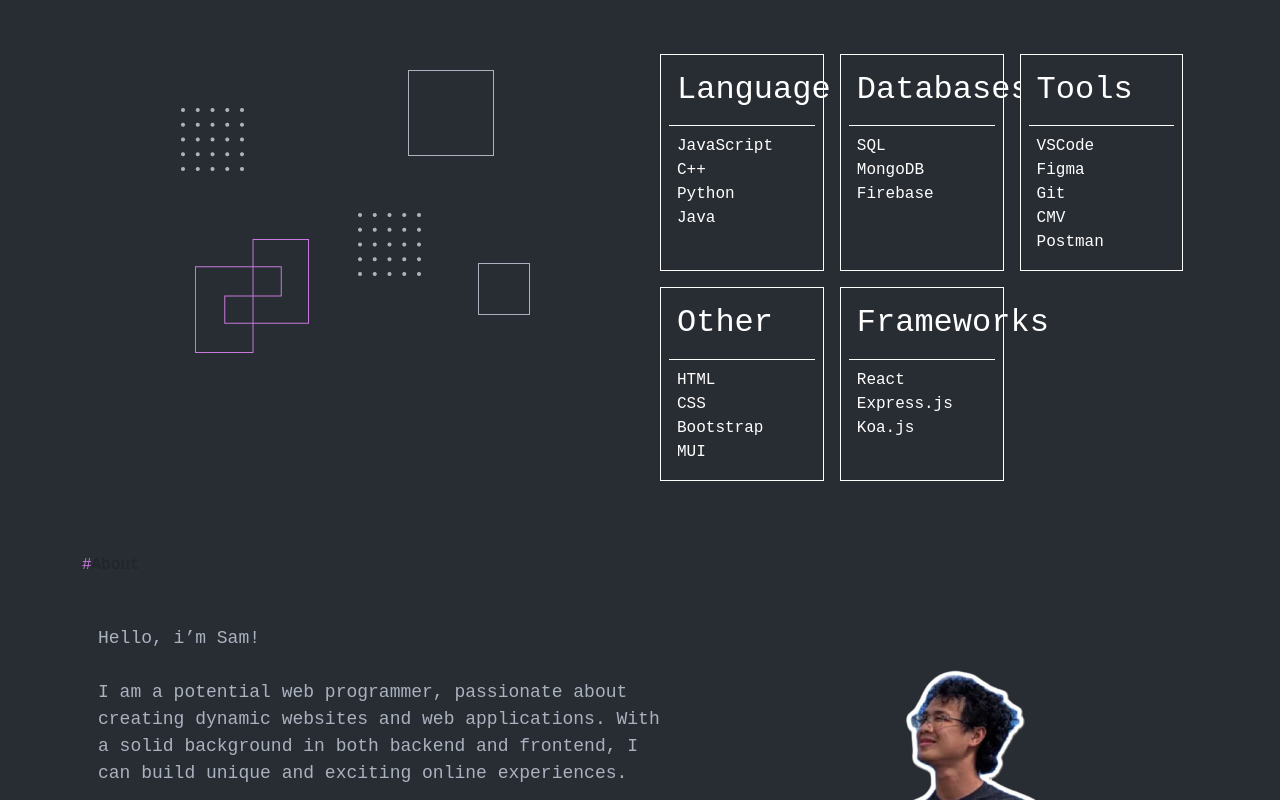
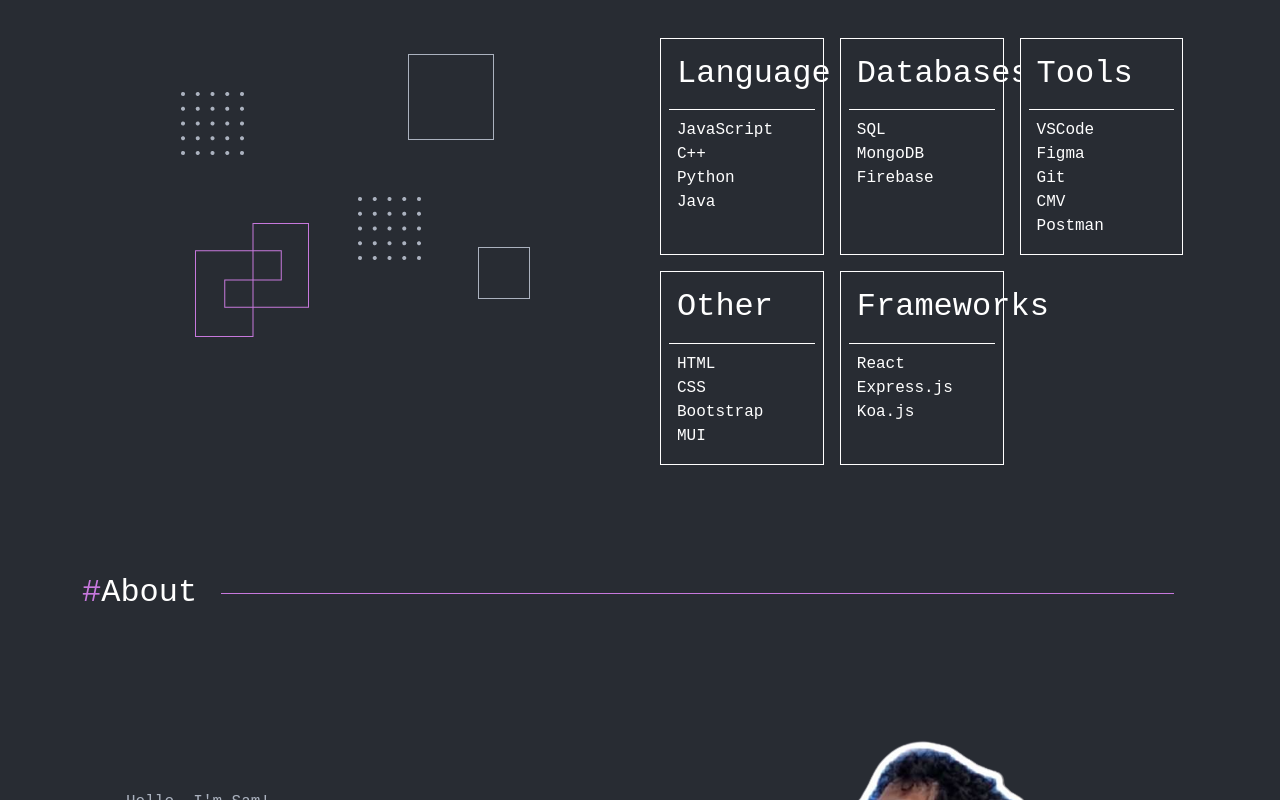
Before and after one commit to gokillboss/Portfolio, a React (Create React App) app: page / in a window 1280 px wide. Shown: the part 2000-2800 px from the top of the page. Built offline with nearby package versions, Linux system fonts and the light colour scheme.

Commit message:
Prive About section to be more responsive"
"

```diff
--- a/package.json
+++ b/package.json
@@ -41,5 +41,8 @@
       "last 1 firefox version",
       "last 1 safari version"
     ]
+  },
+  "devDependencies": {
+    "@babel/plugin-proposal-private-property-in-object": "^7.21.11"
   }
 }
--- a/src/components/summary/summary.jsx
+++ b/src/components/summary/summary.jsx
@@ -1,63 +1,62 @@
-import './summary.css'
+import React from 'react';
+import { Container, Row, Col } from 'react-bootstrap';
 import { NavLink } from "react-router-dom";
 
 
-
 const Summary = () => {
-
     return (
-        <>
-            <div className='container'>
-                <div className='content'>
-                    <div data-aos="fade-right" className='leftside'>
-                        <div className='top'>
-                            <div className="head">
+        <Container className='my-5'>
+            <Row className='my-2'>
+                <Col className='d-flex my-5'>
+                    <div data-aos="fade-up" className='fs-2 text-white'>
                         <span style={{ color: "#C778DD" }}>#</span>About
                     </div>
-                            <div className="line"></div>
+                    <div data-aos="fade-left" className="mx-4 my-4 d-none d-sm-block" style={{ width: '90%', backgroundColor: "#C778DD", height: '1px' }}></div>
+                </Col>
+            </Row>
 
-                        </div>
-                        <div className='about'>
+
+            <Row className='align-items-center justify-content-between' style={{ marginLeft: '2rem' }}>
+
+                <Col data-aos="fade-right" lg={6} className='leftside'>
+
+                    <div className=''
+                        style={{ color: '#ABB2BF' }}
+                    >
                         <p>
-                                Hello, i’m Sam!
-                                <br />
-                                <br />
+                            Hello, I'm Sam!
+                            <br /><br />
                             I am a potential web programmer, passionate about creating dynamic
                             websites and web applications. With a solid background in both backend
                             and frontend, I can build unique and exciting online experiences.
-                                <br />
-                                <br />
-                                I  enjoy working with new technologies to create the better web products.
+                            <br /><br />
+                            I enjoy working with new technologies to create better web products.
                             I always try to study and absorb new knowledge to improve my skills and pursue
-                                creativity in my work
-                                <br />
-                                <br />
+                            creativity in my work.
+                            <br /><br />
                             I believe that the ability to continuously learn and a creative spirit are two
                             important factors in developing my career in this field.
                         </p>
-
                     </div>
-                        <div className="mt-7">
-                            <NavLink to = '/about'>
-                                <button className='more' >
-                                    Read more ~
+                    <div className="mt-3">
+                        <NavLink to='/about'>
+                            <div className='my-3 mx-auto p-2'>
+                                <button className='contact'>
+                                    Read me !! ~~
                                 </button>
-
+                            </div>
                         </NavLink>
-
+                    </div>
+                </Col>
+                <Col data-aos="fade-left" lg={6} className='d-flex justify-content-center align-items-center'>
+                    <div style={{ maxWidth: '70%', height: 'auto' }}>
+                        <img className="mx-auto img-fluid " src={require("./selfie.png")} alt="" />
                     </div>
 
-                    </div>
-
-
-
-                    <div data-aos="fade-left" className='rightside'>
-                        <img className="mx-auto" src={require("./selfie.png")} alt="" />
-                    </div>
-                </div>
-            </div>
-        </>
+                </Col>
+            </Row>
+        </Container>
     )
 }
 
-export default Summary
+export default Summary;
```
Also changed, not shown: 1 other file (tests, documents, lock files or other folders). Lines whose indentation alone changed are shown as unchanged.
